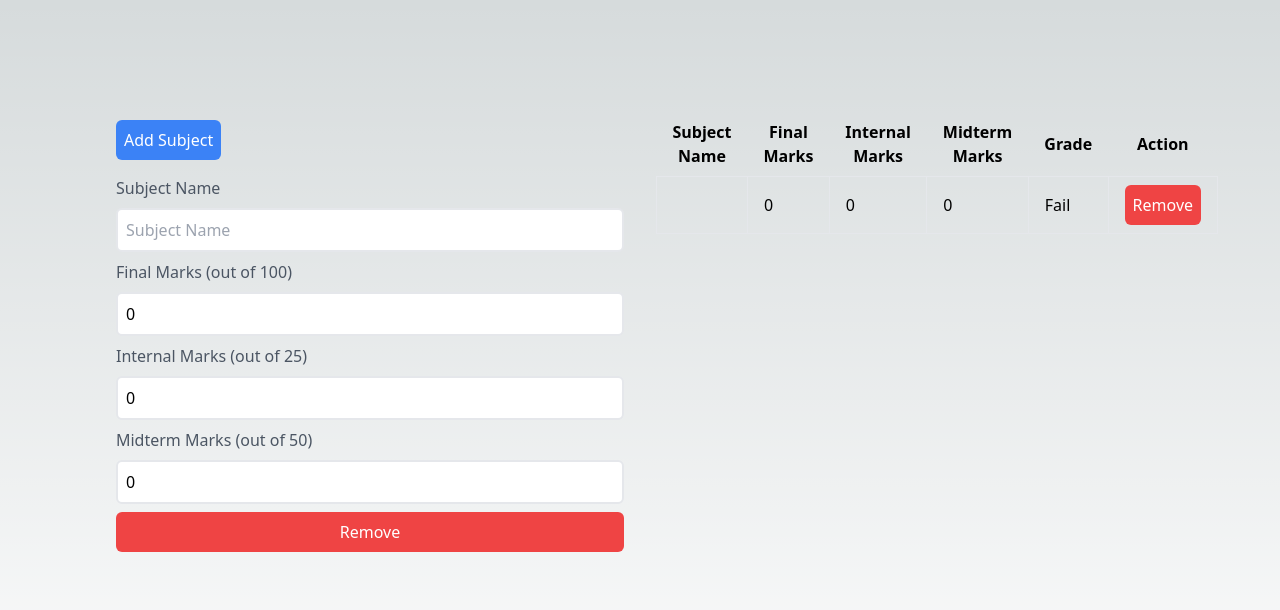
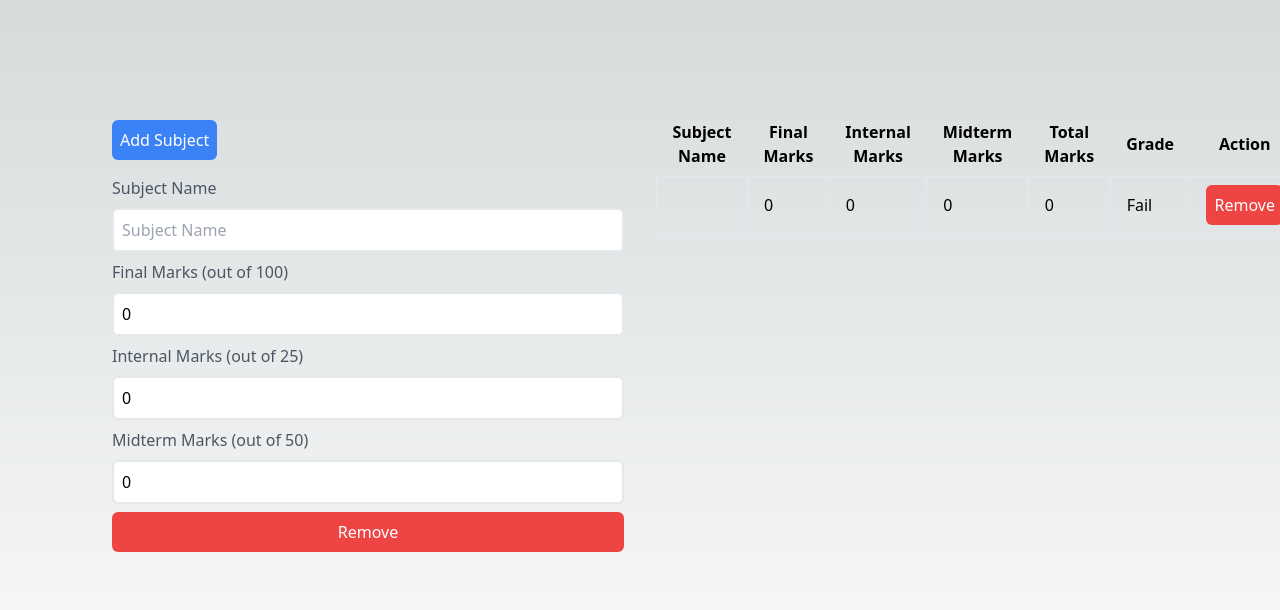
Before and after one commit to Tgmirrorbot/marks-calculator, a Next.js app: page / in a window 1280 px wide. Both pictures are taken after a click on the button "Add Subject". Shown: the top 610 px of the page. Built offline with nearby package versions, Linux system fonts and the light colour scheme.

Commit message:
Commit from Stub AI

```diff
--- a/components/SubjectForm.tsx
+++ b/components/SubjectForm.tsx
@@ -26,9 +26,12 @@ const SubjectForm = () => {
     setSubjects(newSubjects);
   };
 
-  const calculateGrade = (subject: Subject) => {
-    const totalMarks = (subject.finalMarks / 2) + (subject.midtermMarks / 2) + subject.internalMarks;
-    if (subject.finalMarks < 35 || totalMarks < 40) return 'Fail';
+  const calculateTotalMarks = (subject: Subject) => {
+    return (subject.finalMarks / 2) + (subject.midtermMarks / 2) + subject.internalMarks;
+  };
+
+  const calculateGrade = (totalMarks: number, finalMarks: number) => {
+    if (finalMarks < 35 || totalMarks < 40) return 'Fail';
     if (totalMarks < 51) return 'D';
     if (totalMarks < 61) return 'C';
     if (totalMarks < 71) return 'B';
@@ -88,23 +91,28 @@ const SubjectForm = () => {
               <th className="px-4 py-2">Final Marks</th>
               <th className="px-4 py-2">Internal Marks</th>
               <th className="px-4 py-2">Midterm Marks</th>
+              <th className="px-4 py-2">Total Marks</th>
               <th className="px-4 py-2">Grade</th>
               <th className="px-4 py-2">Action</th>
             </tr>
           </thead>
           <tbody>
-            {subjects.map((subject, index) => (
+            {subjects.map((subject, index) => {
+              const totalMarks = calculateTotalMarks(subject);
+              return (
                 <tr key={index}>
                   <td className="border px-4 py-2">{subject.name}</td>
                   <td className="border px-4 py-2">{subject.finalMarks}</td>
                   <td className="border px-4 py-2">{subject.internalMarks}</td>
                   <td className="border px-4 py-2">{subject.midtermMarks}</td>
-                <td className="border px-4 py-2">{calculateGrade(subject)}</td>
+                  <td className="border px-4 py-2">{totalMarks}</td>
+                  <td className="border px-4 py-2">{calculateGrade(totalMarks, subject.finalMarks)}</td>
                   <td className="border px-4 py-2">
                     <button className="bg-red-500 text-white rounded-md p-2" onClick={() => removeSubject(index)}>Remove</button>
                   </td>
                 </tr>
-            ))}
+              );
+            })}
           </tbody>
         </table>
       </div>
```
Lines whose indentation alone changed are shown as unchanged.
